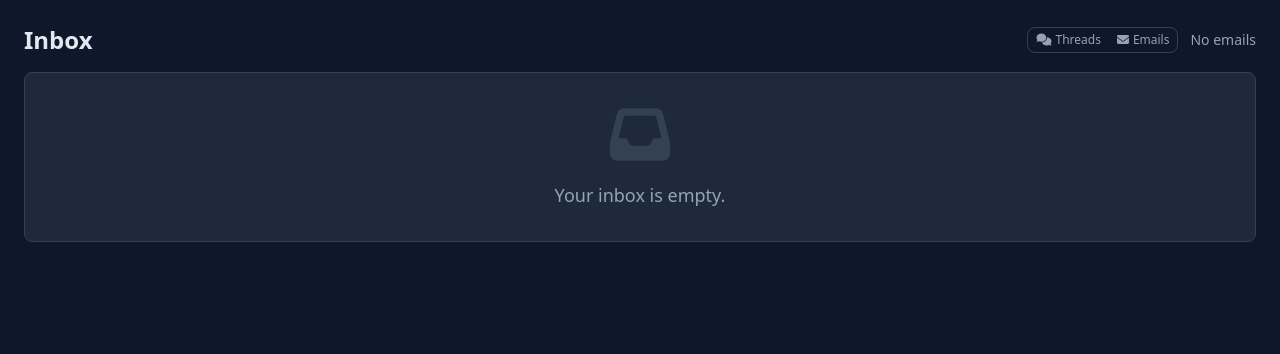
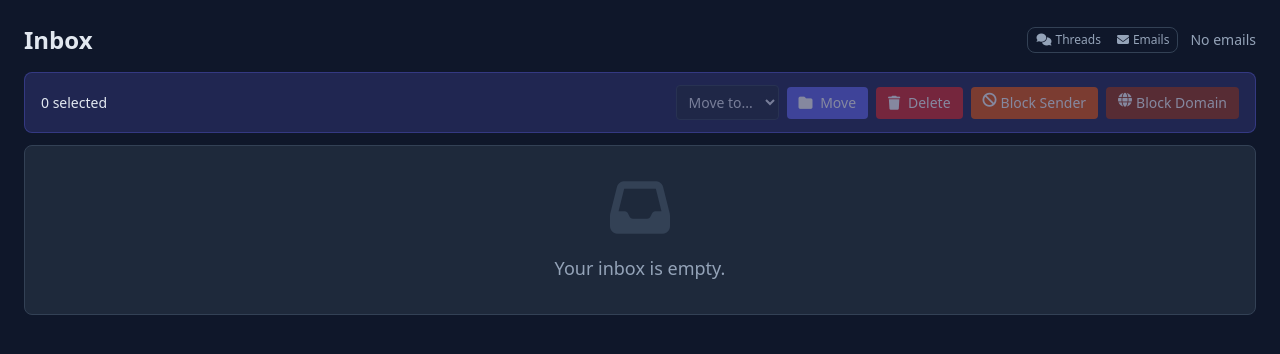
Before and after one commit to larkins/py_pg_client, a Flask app: template app/templates/inbox.html in a window 1280 px wide. Shown: the part 55-409 px from the top of the page. Run offline with Flask 2, Linux system fonts and the light colour scheme; the template is opened without the code that fills it, so the values that code supplies are empty; some libraries are stand-ins or nearby versions.

Commit message:
inbox: make bulk-actions bar always visible (greyed when empty)
The bulk-actions bar (Move/Delete/Block Sender/Block Domain in legacy
email view, Mark read in thread view) was hidden until the user
selected at least one row. That made it look like the bar was missing
on first load.

Now the bar is always visible:
* data-empty="1" attribute on page load; toggled by the existing JS
* CSS rule fades the buttons + dropdowns to 45% opacity and disables
  pointer events when empty (so they're clearly inactive but still
  discoverable)
* "0 selected" counter shows on first load
* Buttons become full opacity and clickable as soon as items are selected

```diff
--- a/app/templates/inbox.html
+++ b/app/templates/inbox.html
@@ -40,7 +40,15 @@
     <!-- Bulk Actions Bar (threads: mark read; emails: full set) -->
     <input type="hidden" name="row_ids" id="selected-ids">
 
-    <div id="bulk-actions" class="hidden mb-3 bg-dark-accent/20 border border-dark-accent/30 rounded-lg px-3 py-2 sm:px-4 sm:py-3">
+    <div id="bulk-actions" data-empty="1" class="mb-3 bg-dark-accent/20 border border-dark-accent/30 rounded-lg px-3 py-2 sm:px-4 sm:py-3 transition-opacity">
+        <style>
+            /* When nothing is selected, fade the action buttons to grey them out. */
+            #bulk-actions[data-empty="1"] button,
+            #bulk-actions[data-empty="1"] select {
+                opacity: 0.45;
+                pointer-events: none;
+            }
+        </style>
         <div class="flex items-center justify-between flex-wrap gap-2">
             <span id="selected-count" class="text-sm text-dark-text">0 selected</span>
             <div class="flex items-center gap-2 flex-wrap">
@@ -123,12 +131,16 @@ document.addEventListener('DOMContentLoaded', function() {
 
     function updateBulkActions() {
         const selected = Array.from(checkboxes).filter(c => c.checked);
+        // Bar is now always visible (no .hidden class on the div). Just
+        // update the counter and toggle a `data-empty` flag the buttons
+        // key off to grey themselves out.
         if (selected.length > 0) {
-            bulkActions.classList.remove('hidden');
+            bulkActions.removeAttribute('data-empty');
             selectedCount.textContent = selected.length + ' selected';
             selectedIds.value = selected.map(c => c.value).join(',');
         } else {
-            bulkActions.classList.add('hidden');
+            bulkActions.setAttribute('data-empty', '1');
+            selectedCount.textContent = '0 selected';
             selectedIds.value = '';
         }
     }
@@ -156,6 +168,10 @@ document.addEventListener('DOMContentLoaded', function() {
     checkboxes.forEach(cb => {
         cb.addEventListener('change', updateBulkActions);
     });
+
+    // Initialize the empty state on page load (so the buttons fade out
+    // even before any user interaction).
+    updateBulkActions();
 
     {% if view == 'threads' %}
     // Thread view: bulk mark-read via /api/threads/<id>/read
```
